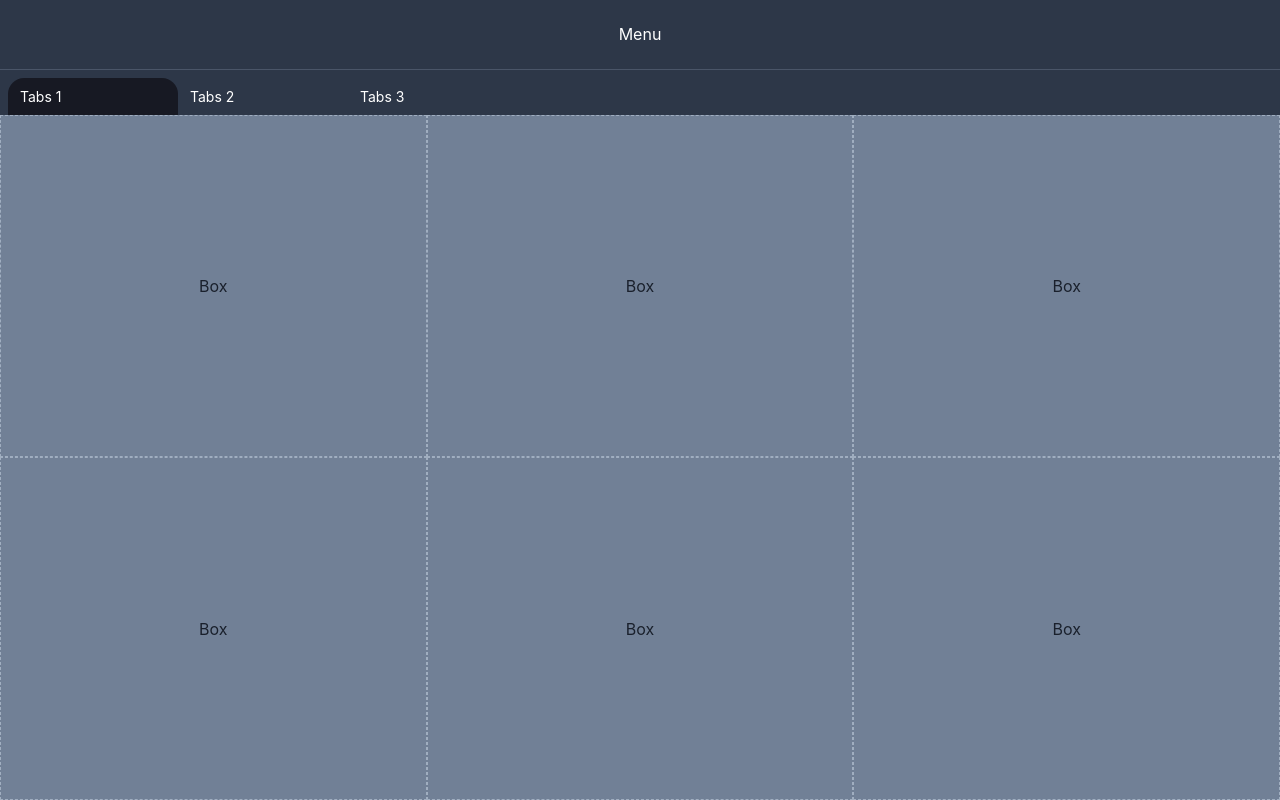
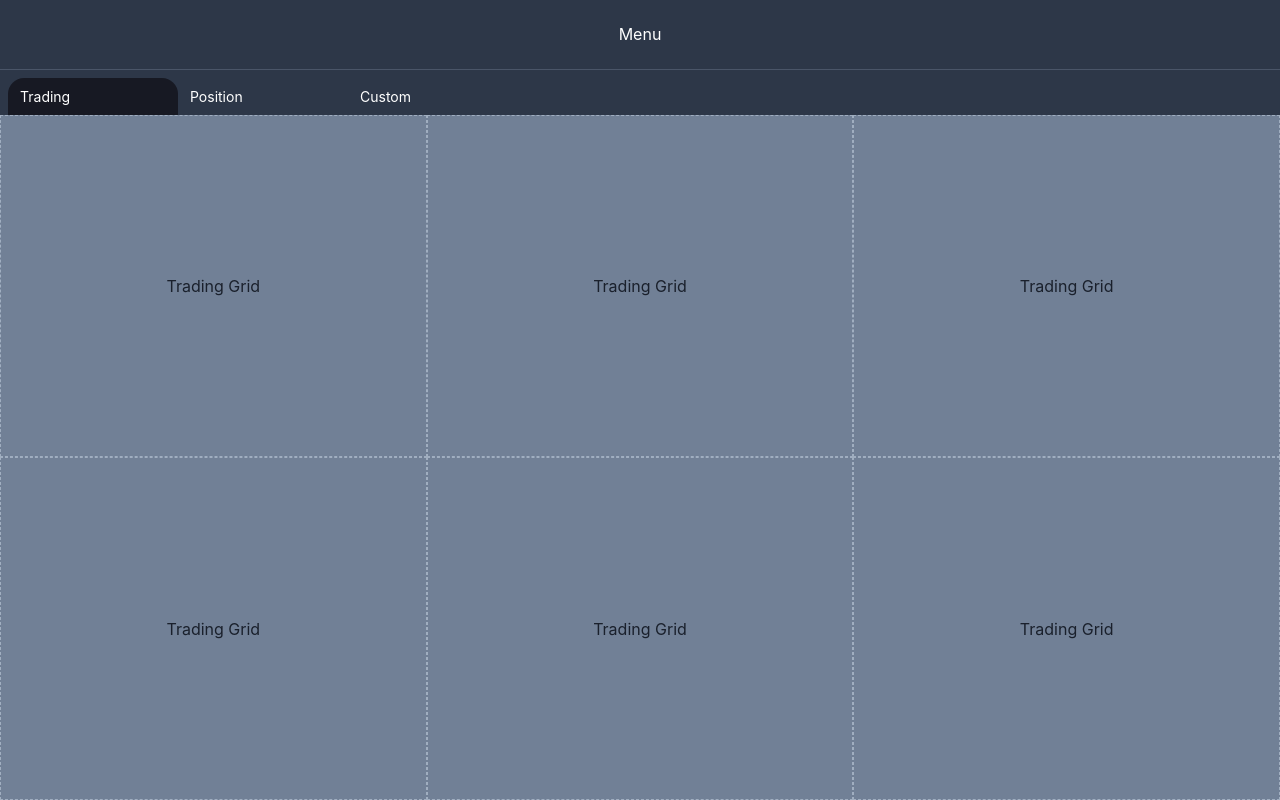
Before and after one commit to ardyfeb/taurikeybindrepr, a React (Create React App) app: page / in a window 1280 px wide. Built offline with nearby package versions, Linux system fonts and the light colour scheme.

Commit message:
tabs dnd

```diff
--- a/package.json
+++ b/package.json
@@ -15,6 +15,7 @@
     "@tauri-apps/api": "^1.0.0-rc.6",
     "framer-motion": "^6.3.4",
     "react": "^18.1.0",
+    "react-beautiful-dnd": "^13.1.0",
     "react-dom": "^18.1.0",
     "react-scripts": "5.0.1",
     "valtio": "^1.6.1",
@@ -29,6 +30,7 @@
     "@types/jest": "^27.5.1",
     "@types/node": "^16.11.36",
     "@types/react": "^18.0.9",
+    "@types/react-beautiful-dnd": "^13.1.2",
     "@types/react-dom": "^18.0.5",
     "cross-env": "^7.0.3",
     "react-app-alias": "^2.2.0",
--- a/src/components/tabs/Tabs.tsx
+++ b/src/components/tabs/Tabs.tsx
@@ -1,24 +1,68 @@
 import { Flex } from '@chakra-ui/react'
+import {
+  DragDropContext,
+  Draggable,
+  Droppable, DropResult, ResponderProvided } from 'react-beautiful-dnd'
+
+import { reorderTabs, tabs } from '@/states/tabs'
 
 import { TabsPane } from './TabsPane'
+import { snapshot, useSnapshot } from 'valtio'
+import { useCallback } from 'react'
 
 export const Tabs: React.FunctionComponent = props => {
+  const tabSnap = useSnapshot(tabs)
+
+  const switchTabToId = useCallback(
+    (id: string) => {
+      tabs.active = id
+    },
+    [tabSnap]
+  )
+
+  const onDragEnd = useCallback(
+    (result: DropResult, provided: ResponderProvided): void => {
+      reorderTabs(result.source.index, result.destination?.index!)
+    },
+    [tabSnap]
+  )
+
   return (
+    <DragDropContext onDragEnd={onDragEnd}>
+      <Droppable droppableId="tabs-track" direction="horizontal">
+        {
+          (provided, snapshot) => (
             <Flex
               px="2"
               borderTopColor="gray.600"
               borderTopWidth={1}
               bgColor="gray.700"
+              ref={provided.innerRef}
+              {...provided.droppableProps}
             >
               {
-        [1,2,3].map(
-          (val, index) => {
-            return (
-              <TabsPane active={index == 0} title={`Tabs ${val}`} key={index} />
+                tabSnap.tabs.map(
+                  (tab, index) => (
+                    <Draggable key={tab.id} draggableId={tab.id} index={index}>
+                      {
+                        (provided, snapshot) => (
+                          <TabsPane
+                            active={tabSnap.active == tab.id}
+                            tab={tab}
+                            draggable={provided}
+                            onClick={switchTabToId}
+                          />
                         )
                       }
+                    </Draggable>
+                  )
                 )
               }
+              {provided.placeholder}
             </Flex>
           )
         }
+      </Droppable>
+    </DragDropContext>
+  )
+}
--- a/src/components/tabs/TabsPane.tsx
+++ b/src/components/tabs/TabsPane.tsx
@@ -1,23 +1,41 @@
+import { MouseEvent, useCallback, useMemo } from 'react'
 import { Box, BoxProps, Text } from '@chakra-ui/react'
-import { useMemo } from 'react'
+import { DraggableProvided } from 'react-beautiful-dnd'
+
+import { ArrayType } from '@/types/ArrayType'
+import { tabs } from '@/states/tabs'
 
 export interface TabsPaneProps {
-  title: string
+  tab: ArrayType<typeof tabs.tabs>
+  draggable: DraggableProvided
   active: boolean
+  onClick: (tabId: string) => void
 }
 
-export const TabsPane: React.FunctionComponent<TabsPaneProps> = props => {
-  const computedProps = useMemo(
-    (): BoxProps => {
-      if (!props.active) {
+export const TabsPane: React.FunctionComponent<TabsPaneProps> = ({ draggable, tab, ...props }) => {
+  const onInnerClick = useCallback(
+    (event: MouseEvent<HTMLDivElement>): void => {
+      props.onClick(tab.id)
+    },
+    [props.onClick]
+  )
+
+  const computedStyle = useMemo(
+    () => {
+      const { draggableProps: { style: draggableStyle } } = draggable
+
+      if (draggableStyle?.transform) {
+        const lockAxisX = `${draggableStyle.transform.split(",").shift()}, 0px)`;
+
         return {
-          bgColor: 'gray.900'
+          ...draggableStyle,
+          transform: lockAxisX,
         }
       }
 
-      return {}
+      return draggableStyle
     },
-    [props.active]
+    [draggable.draggableProps.style]
   )
 
   const innerComputedProps = useMemo(
@@ -31,18 +49,23 @@ export const TabsPane: React.FunctionComponent<TabsPaneProps> = props => {
       }
 
       return {
-        borderBottomLeftRadius: '2xl',
-        borderBottomRightRadius: '2xl',
+        bgColor: 'gray.700',
       }
     },
     [props.active]
   )
 
   return (
-    <Box width="170px" pt={2}>
-      <Box py={2} px={3} {...innerComputedProps}>
+    <Box
+      ref={draggable.innerRef}
+      width="170px"
+      pt={2}
+      {...{...draggable.draggableProps, ...draggable.dragHandleProps}}
+      style={computedStyle}
+    >
+      <Box py={2} px={3} {...innerComputedProps} onClick={onInnerClick}>
         <Text fontSize="sm" color="white">
-          {props.title}
+          {tab.title}
         </Text>
       </Box>
     </Box>
--- a/src/index.tsx
+++ b/src/index.tsx
@@ -10,10 +10,6 @@ const root = ReactDOM.createRoot(
   document.getElementById('root') as HTMLElement
 )
 
-root.render(
-  <React.StrictMode>
-    <App />
-  </React.StrictMode>
-)
+root.render(<App />)
 
 reportWebVitals()
--- a/src/scenes/Surface.tsx
+++ b/src/scenes/Surface.tsx
@@ -1,8 +1,20 @@
+import { tabs } from "@/states/tabs"
+import { select } from "@/utils/select"
 import { Flex, SimpleGrid, Text } from "@chakra-ui/react"
+import { m } from "framer-motion"
+import React, { useMemo } from "react"
+import { useSnapshot } from "valtio"
 
 export const Surface: React.FunctionComponent = props => {
-  return (
-    <SimpleGrid columns={3} height="100%">
+  const tabsSnap = useSnapshot(tabs)
+
+  const tabContentRenderer = useMemo(
+    (): React.ReactNode => {
+      const renderer = select(
+        tabsSnap.active,
+        {
+          'preset:trading': (
+            <>
               {
                 Array(6).fill('box').map(
                   (val, index) => (
@@ -15,11 +27,47 @@ export const Surface: React.FunctionComponent = props => {
                       justifyContent="center"
                       bgColor='gray.500'
                     >
-              <Text>Box</Text>
+                      <Text>Trading Grid</Text>
                     </Flex>
                   )
                 )
               }
+            </>
+          ),
+          'preset:position': (
+            <>
+              {
+                Array(6).fill('box').map(
+                  (val, index) => (
+                    <Flex
+                      key={index}
+                      borderWidth={1}
+                      borderStyle="dashed"
+                      borderColor="gray.300"
+                      alignItems="center"
+                      justifyContent="center"
+                      bgColor='gray.400'
+                      draggable={true}
+                      onDrag={console.log}
+                    >
+                      <Text>Position Grid</Text>
+                    </Flex>
+                  )
+                )
+              }
+            </>
+          )
+        }
+      )
+
+      return renderer
+    },
+    [tabsSnap]
+  )
+
+  return (
+    <SimpleGrid columns={3} height="100%">
+      {tabContentRenderer}
     </SimpleGrid>
   )
 }
--- a/src/states/tabs.ts
+++ b/src/states/tabs.ts
@@ -2,11 +2,31 @@ import { proxy } from 'valtio'
 
 export const tabs = proxy(
   {
-    active: 0,
-    tabs: [] as Array<
+    active: 'preset:trading',
+    tabs: [
       {
-        title: string
+        id: 'preset:trading',
+        title: 'Trading',
+      },
+      {
+        id: 'preset:position',
+        title: 'Position',
+      },
+      {
+        id: 'custom:1',
+        title: 'Custom'
       }
-    >
+    ]
   }
 )
+
+export function reorderTabs(startIndex: number, endIndex: number): void {
+  const selectedTab = tabs.tabs[startIndex]
+
+  if (selectedTab) {
+    if (endIndex != undefined) {
+      tabs.tabs.splice(startIndex, 1);
+      tabs.tabs.splice(endIndex, 0, selectedTab);
+    }
+  }
+}
--- /dev/null
+++ b/src/types/ArrayType.ts
@@ -0,0 +1 @@
+export type ArrayType<T extends any[]> = T extends Array<infer C> ? C : never
```
Also changed, not shown: 1 other file (tests, documents, lock files or other folders). Lines whose indentation alone changed are shown as unchanged.
